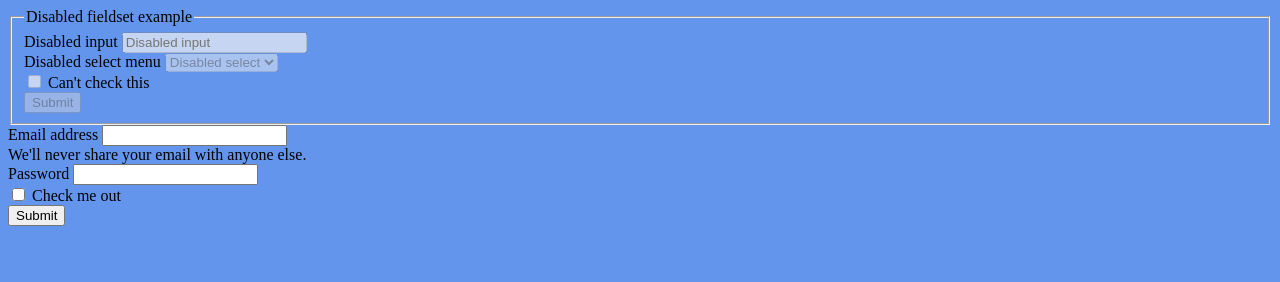
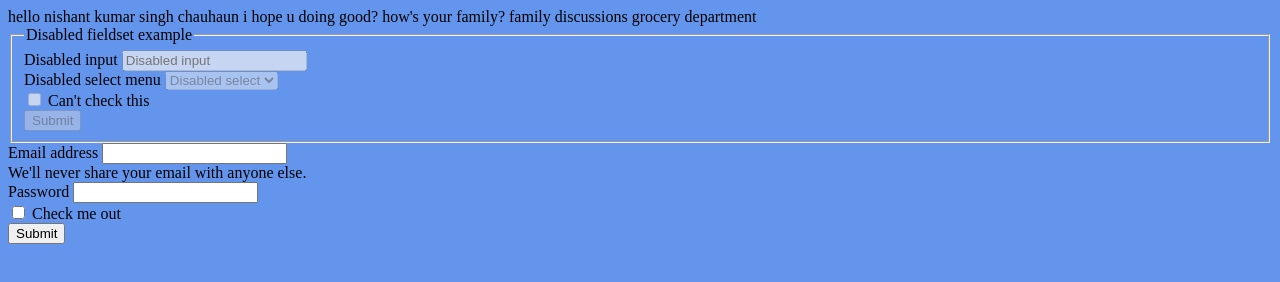
Before and after one commit to Ushaphogat/javascipt, a website: page index2.html in a window 1280 px wide. Drawn offline with Linux system fonts and the light colour scheme.

Commit message:
discussions

```diff
--- a/index2.html
+++ b/index2.html
@@ -7,6 +7,10 @@
     <link rel="stylesheet" href="./style.css" />
   </head>
   <body>
+    hello nishant kumar singh chauhaun i hope u doing good? how's your family?
+    family discussions
+    grocery department
+
     <form>
       <fieldset disabled>
         <legend>Disabled fieldset example</legend>
--- a/usha.js
+++ b/usha.js
@@ -18,3 +18,5 @@ alert(
 alert(
   "so u replied nishant... I AM GOOD...i am gald that u replied me in(usha.js file)..and i am writing again to ask u that how are you nishant kumar singh? "
 );
+
+alert("hello how are u nishant kumar singh chauhan ? ");
```
